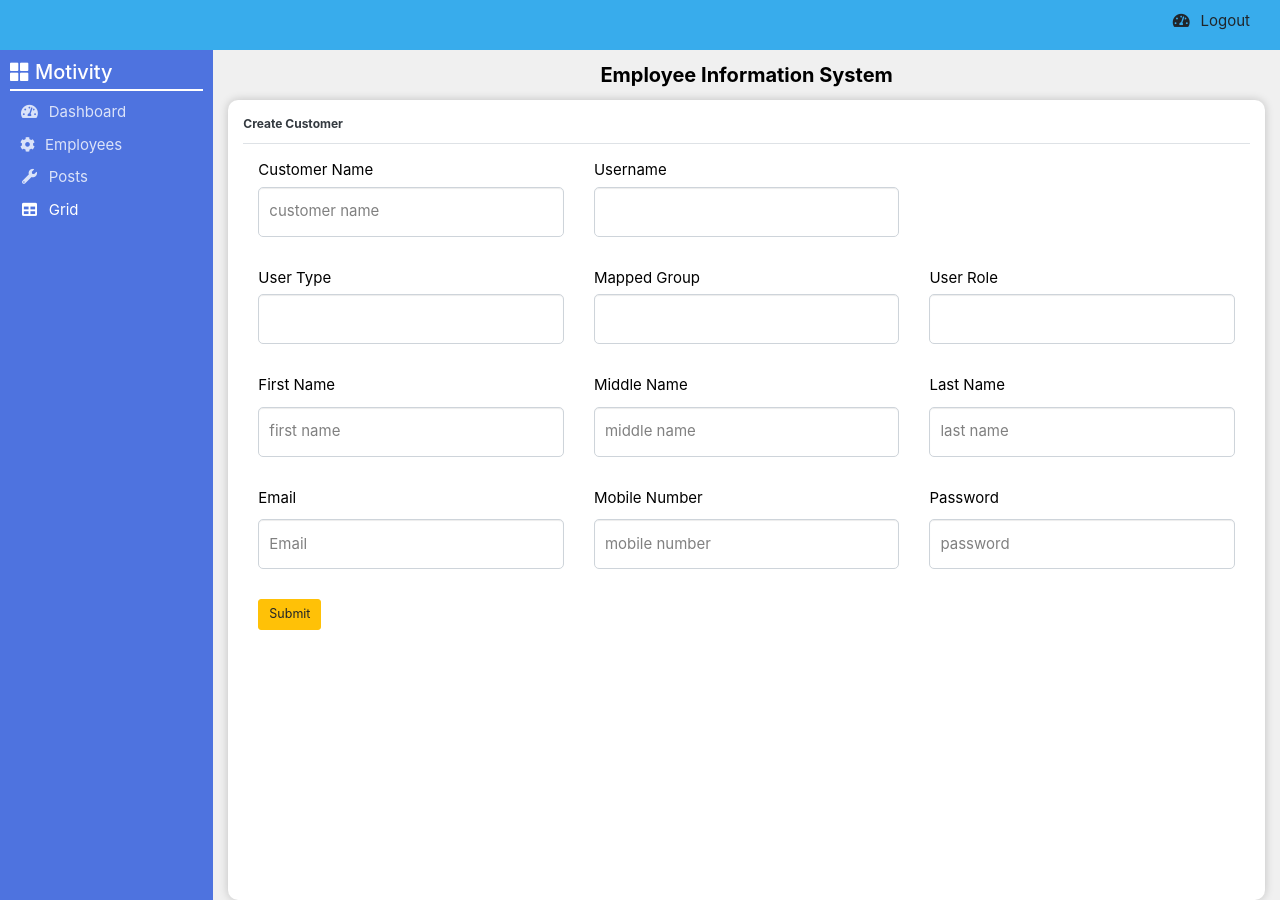
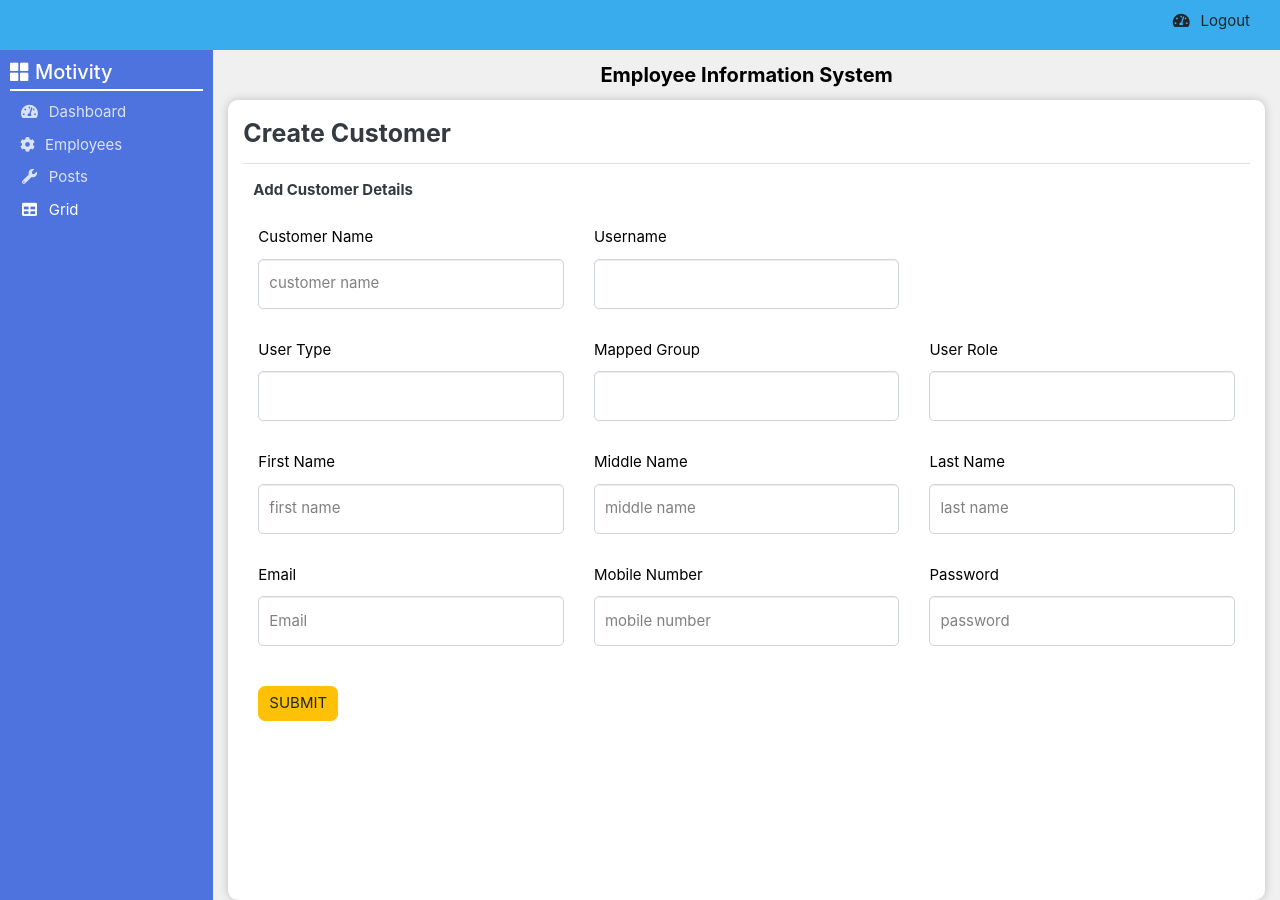
Before and after one commit to vignesh-msc/deploymyapp, an Angular app: page /grid in a window 1280 px wide. Built offline with nearby package versions, Linux system fonts and the light colour scheme; sample sign-in values are in the browser's storage.

Commit message:
csschages

```diff
--- a/src/app/employeegrid/employeegrid/employeegrid.component.html
+++ b/src/app/employeegrid/employeegrid/employeegrid.component.html
@@ -1,32 +1,33 @@
 <div class="container-fluid container-list">
-  <div class="border-bottom text-dark">
-  <p class="text-dark font-weight-bold small pt-4">Create Customer</p>
+  <div class="border-bottom text-dark customer">
+  <p class="text-dark font-weight-bold pt-4">Create Customer</p>
   </div>
   <span class="border-bottom-5"></span>
+  <p class="text-dark font-weight-bold small pt-4 pl-3 customer1">Add Customer Details</p>
   <div class="container pt-4">
     <div class="row">
       <div class="col-md-4">
         <label class="form-label fs-6 fw-normal">Customer Name</label>
-        <input type="text" class="form-control form-control-lg" placeholder="customer name">
+        <input type="text" class="form-control form-control-lg mt-2" placeholder="customer name">
       </div>
       <div class="col-md-4">
         <label class="form-label fs-6 fw-normal">Username</label>
-        <input type="text" class="form-control form-control-lg">
+        <input type="text" class="form-control form-control-lg mt-2">
       </div>
       <div class="col-md-4"></div>
     </div>
     <div class="row pt-5">
       <div class="col-md-4">
         <label class="form-label fs-6 fw-normal">User Type</label>
-        <input type="text" class="form-control form-control-lg">
+        <input type="text" class="form-control form-control-lg mt-2">
       </div>
       <div class="col-md-4">
         <label class="form-label fs-6 fw-normal">Mapped Group</label>
-        <input type="text" class="form-control form-control-lg">
+        <input type="text" class="form-control form-control-lg mt-2">
       </div>
       <div class="col-md-4">
         <label class="form-label fs-6 fw-normal">User Role</label>
-        <input type="text" class="form-control form-control-lg">
+        <input type="text" class="form-control form-control-lg mt-2">
       </div>
 
     </div>
@@ -60,8 +61,8 @@
       </div>
     </div>
     <div class="row pt-5">
-      <div class="col-md-6">
-        <input type="submit" class="btn btn-warning btn-lg" value="Submit">
+      <div class="col-md-6 mt-3">
+        <input type="submit" class="btn btn-warning btn-lg submit-me" value="SUBMIT">
       </div>
       <div class="col-md-6"></div>
     </div>
```
